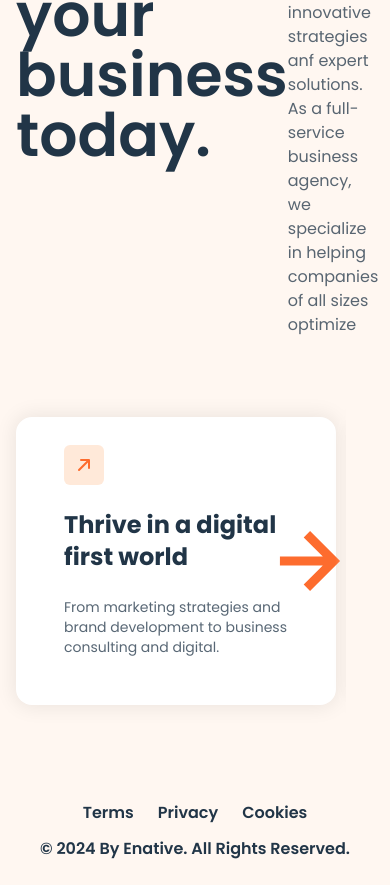
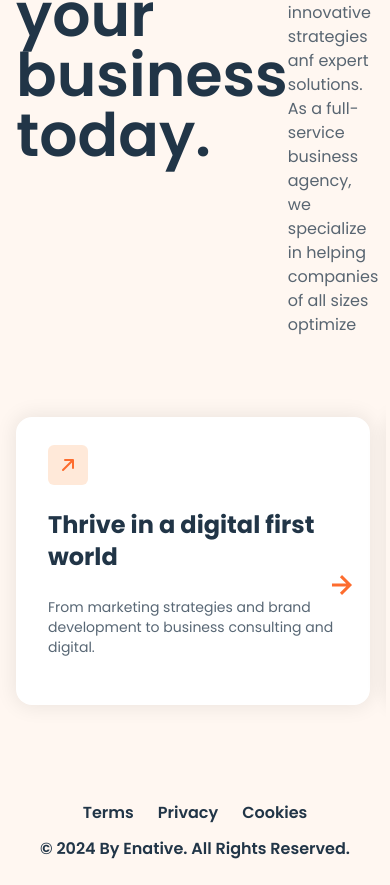
Before and after one commit to nicolealcala/raul-landing-page, a React (Vite) app: page / in a window 390 px wide. Shown: the part 1400-2285 px from the top of the page. Built offline with nearby package versions, Linux system fonts and the light colour scheme.

Commit message:
Update carousel components

```diff
--- a/src/components/ui/CarouselCard.jsx
+++ b/src/components/ui/CarouselCard.jsx
@@ -1,8 +1,14 @@
+import { cn } from "../../lib/utils";
 import ArrowUpRight from "../icons/ArrowUpRight";
 
 export default function CarouselCard({ title, description }) {
   return (
-    <div className="rounded-2xl flex flex-col gap-y-6 px-12 py-7 pb-12 bg-white max-w-80 shadow-[0px_0px_20px_2px_rgba(0,0,0,0.08)]">
+    <div
+      className={cn(
+        "rounded-2xl flex flex-col gap-y-6 px-8 md:px-12 py-7 pb-12 bg-white h-full  shadow-[0px_0px_20px_2px_rgba(0,0,0,0.08)]",
+        //"max-w-70 sm:max-w-80",
+      )}
+    >
       <a
         role="button"
         href="#"
--- a/src/components/ui/EmblaCarousel.jsx
+++ b/src/components/ui/EmblaCarousel.jsx
@@ -9,7 +9,11 @@ import { useCallback, useEffect, useState } from "react";
 export default function EmblaCarousel({ slides }) {
   const [emblaRef, emblaApi] = useEmblaCarousel({
     loop: false,
-    align: "start",
+    align: "center",
+    containScroll: "trimSnaps",
+    breakpoints: {
+      "(min-width: 768px)": { align: "start" },
+    },
   });
 
   const [canScrollPrev, setCanScrollPrev] = useState(false);
@@ -28,34 +32,31 @@ export default function EmblaCarousel({ slides }) {
   }, [emblaApi, onSelect]);
 
   const goToPrev = useCallback(() => {
-    if (!emblaApi) {
-      console.error("No emba instance in prev btn");
-      return;
-    }
+    if (!emblaApi) return;
+
     emblaApi.scrollPrev();
   }, [emblaApi]);
 
   const goToNext = useCallback(() => {
-    if (!emblaApi) {
-      console.error("No emba instance in next btn");
-      return;
-    }
+    if (!emblaApi) return;
+
     emblaApi.scrollNext();
   }, [emblaApi]);
 
   return (
     <div
-      className={cn("mask-l-from-95% mask-r-from-90% -my-10 py-10 -ml-7 pl-7")}
+      className={cn(
+        "mask-l-from-95% mask-none sm:mask-r-from-90% -my-10 py-10 -ml-7 pl-7",
+      )}
     >
       <div className={cn("embla", "relative flex w-full flex-col gap-y-16")}>
         <div
           className={cn(
             "embla__viewport",
             "overflow-hidden",
-            "w-full",
             "-my-7 py-7",
             "-ml-7 pl-7",
-            "mr-[calc((100vw-1280px)/2+2.5rem)]",
+            "-mr-3 lg:mr-7",
           )}
           ref={emblaRef}
         >
@@ -63,12 +64,19 @@ export default function EmblaCarousel({ slides }) {
             className={cn(
               "embla__container",
               "flex touch-pan-y touch-pinch-zoom",
+              "w-full",
+              // "-my-7 py-7",
+              // "-ml-7 pl-7",
+              "-mr-6 lg:mr-[calc((100vw-1280px)/2+2.5rem)]",
             )}
           >
             {slides.map((slide) => (
               <div
                 key={slide.title.replaceAll(" ", "-")}
-                className={cn("embla__slide", "flex-[0_0_auto] pr-4")}
+                className={cn(
+                  "embla__slide",
+                  "flex-[0_0_100%] sm:flex-[0_0_50%] lg:flex-[0_0_30%] xl:flex-[0_0_25%] pr-4",
+                )}
               >
                 <CarouselCard
                   title={slide.title}
@@ -79,14 +87,14 @@ export default function EmblaCarousel({ slides }) {
           </div>
         </div>
 
-        <div className="absolute top-1/2 -translate-y-1/2 w-full pr-[calc((100vw-1280px)/2)] flex justify-between">
+        <div className="absolute top-1/2 -translate-y-1/2 mt-6 sm:mt-0 w-full pr-[calc((100vw-1280px)/2)] flex justify-between">
           {canScrollPrev ? (
             <IconButton
               aria-label="Go to previous slide"
               className="embla__prev"
               onClick={goToPrev}
             >
-              <ArrowLeft className="size-24" />
+              <ArrowLeft className="size-8 lg:size-20" />
             </IconButton>
           ) : (
             <div></div>
@@ -94,10 +102,10 @@ export default function EmblaCarousel({ slides }) {
           {canScrollNext ? (
             <IconButton
               aria-label="Go to previous slide"
-              className="embla__prev"
+              className="embla__next"
               onClick={goToNext}
             >
-              <ArrowRight className="size-24" />
+              <ArrowRight className="size-8 lg:size-20" />
             </IconButton>
           ) : (
             <div></div>
```
